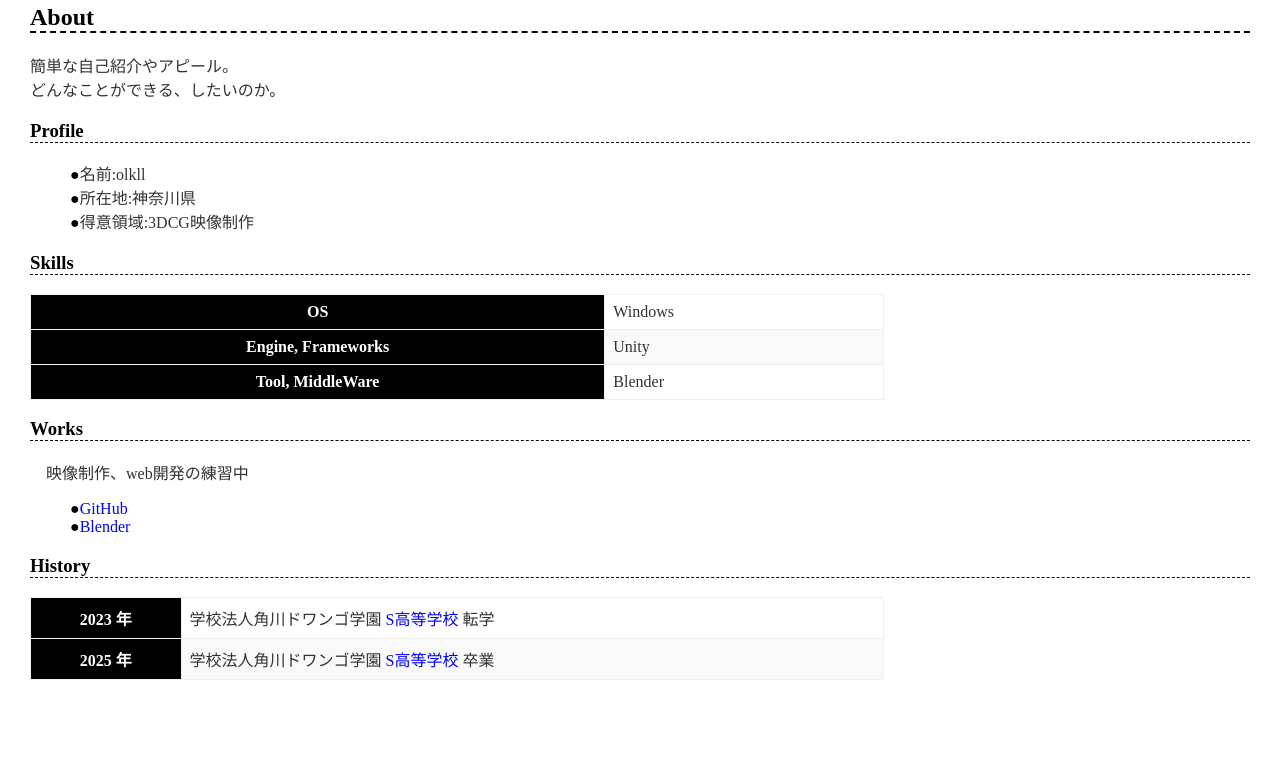
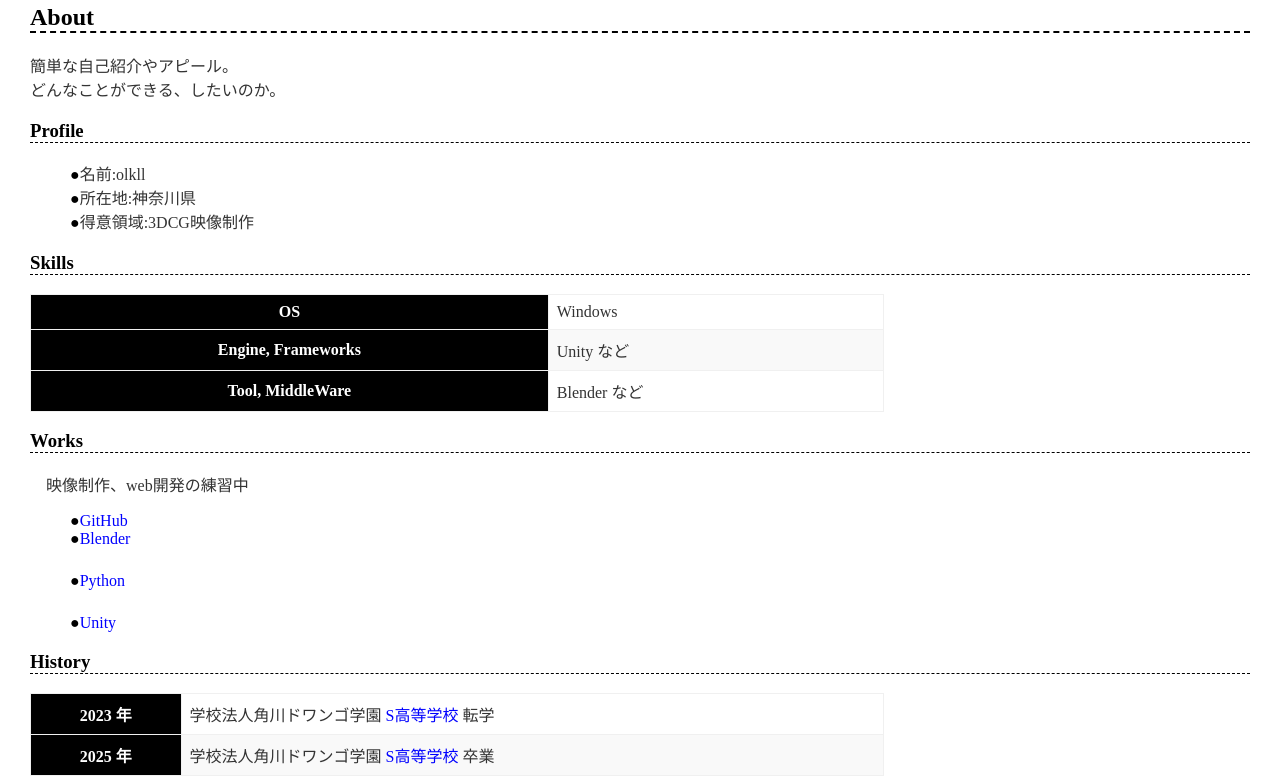
Before and after one commit to olkll/olkll.github.io, a plain HTML site: page index.html in a window 1280 px wide. Shown: the part 109-885 px from the top of the page. Before the commit the page ends 800 px from the top, so only its background shows below. Drawn offline with Linux system fonts and the light colour scheme.

Commit message:
Update index.html

```diff
--- a/index.html
+++ b/index.html
@@ -32,11 +32,11 @@
       </tr>
       <tr>
         <th>Engine, Frameworks</th>
-        <td>Unity </td>
+        <td>Unity など</td>
       </tr>
       <tr>
         <th>Tool, MiddleWare</th>
-        <td>Blender </td>
+        <td>Blender など</td>
       </tr>
     </table>
 
@@ -46,7 +46,8 @@
     <ul>
       <li><a href="https://github.com/">GitHub</a></li>
       <li><a href="https://www.blender.org">Blender</a></li>
-      </li>
+　　　　<li><a href="https://www.python.org">Python</a></li>
+　　　　<li><a href="https://unity.com/ja">Unity</a></li>
     </ul>
 
     <h3>History</h3>
```
